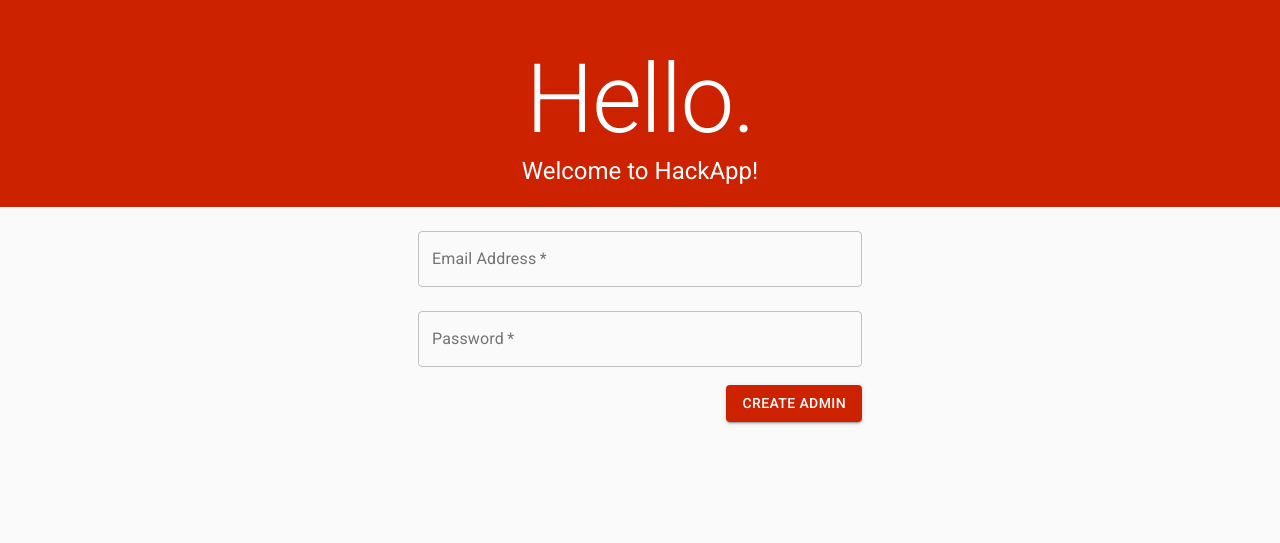
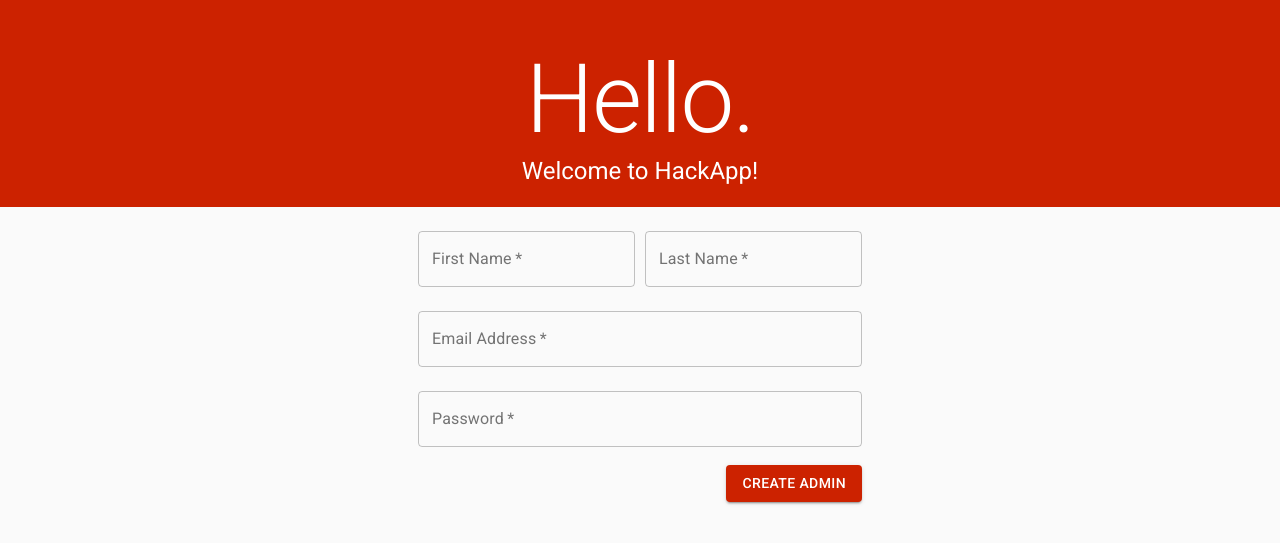
Before and after one commit to evscott/hackapp-client, a React (Create React App) app: page /setup in a window 1280 px wide. Shown: the part 107-650 px from the top of the page. Built offline with nearby package versions, Linux system fonts and the light colour scheme; what react-mde, showdown would draw is missing.

Commit message:
Pulled the user login/signup into a separate form

```diff
--- a/src/components/setup/SetupAdminForm.js
+++ /dev/null
@@ -1,64 +0,0 @@
-import React from "react";
-import PropTypes from "prop-types";
-import Button from "@material-ui/core/Button";
-import TextField from "@material-ui/core/TextField";
-import RightButtonBar from "../reusable/RightButtonBar";
-import { makeStyles } from "@material-ui/core/styles";
-
-/**
- * This defines the styles for the React component.
- */
-const useStyles = makeStyles(theme => {
-  return {
-    form: {
-      width: "100%",
-      marginTop: theme.spacing(1)
-    }
-  };
-});
-
-/**
- * The form for creating an administrator when first setting up
- * the web application.
- * @param props The properties passed in
- */
-export default function SetupAdminForm(props) {
-  const classes = useStyles();
-
-  return (
-    <form className={classes.form} noValidate>
-      <TextField
-        variant={"outlined"}
-        required
-        fullWidth
-        id={"email"}
-        label={"Email Address"}
-        name={"email"}
-        margin={"normal"}
-      />
-      <TextField
-        variant={"outlined"}
-        required
-        fullWidth
-        id={"password"}
-        label={"Password"}
-        name={"password"}
-        margin={"normal"}
-      />
-      <RightButtonBar>
-        <Button
-          variant="contained"
-          color="primary"
-          onClick={props.handleCreateAdmin}
-        >
-          Create Admin
-        </Button>
-      </RightButtonBar>
-    </form>
-  );
-}
-
-SetupAdminForm.propTypes = {
-  // Function for what to do when want to create an admin
-  handleCreateAdmin: PropTypes.func.isRequired
-};
--- a/src/components/setup/SetupPage.js
+++ b/src/components/setup/SetupPage.js
@@ -3,10 +3,10 @@ import Slide from "@material-ui/core/Slide";
 import Typography from "@material-ui/core/Typography";
 import Container from "@material-ui/core/Container";
 import { Redirect } from "react-router-dom";
-import SetupAdminForm from "./SetupAdminForm";
 import SetupOrgForm from "./SetupOrgForm";
 import { makeStyles } from "@material-ui/core/styles";
 import { DASHBOARD_ROUTE } from "../../routes";
+import UserForm from "../signin_forms/UserForm";
 
 /** The index for the register a new admin page. */
 const REGISTER_ADMIN_PAGE = 0;
@@ -111,7 +111,11 @@ export default function SetupPage() {
           className={classes.slide}
         >
           <Container maxWidth={"xs"}>
-            <SetupAdminForm handleCreateAdmin={handleCreateAdmin} />
+            <UserForm
+              onCompleteText="Create Admin"
+              onComplete={handleCreateAdmin}
+              getUsername
+            />
           </Container>
         </Slide>
 
--- /dev/null
+++ b/src/components/signin_forms/UserForm.js
@@ -0,0 +1,136 @@
+import React, { useState } from "react";
+import PropTypes from "prop-types";
+import Button from "@material-ui/core/Button";
+import TextField from "@material-ui/core/TextField";
+import { makeStyles } from "@material-ui/core/styles";
+import RightButtonBar from "../reusable/RightButtonBar";
+
+/**
+ * This defines the styles for the React component.
+ */
+const useStyles = makeStyles(theme => {
+  return {
+    form: {
+      width: "100%",
+      marginTop: theme.spacing(1)
+    },
+    row: {
+      display: "flex"
+    },
+    rowItem: {
+      flexGrow: 1,
+      maxWidth: "none"
+    },
+    leftMargin: {
+      marginLeft: 10
+    }
+  };
+});
+
+/**
+ * A user login/signup form that accepts the email and password.
+ * Optionally, it can also take in a first and last name.
+ * Has a submit button (with custom text/functionality) and an
+ * optional cancel button.
+ */
+export default function UserForm(props) {
+  // The user's inputted first name
+  const [firstName, setFirstName] = useState("");
+  // The user's inputted last name
+  const [lastName, setLastName] = useState("");
+  // The user's inputted email address
+  const [email, setEmail] = useState("");
+  // The user's inputted password
+  const [password, setPassword] = useState("");
+
+  const classes = useStyles();
+
+  /**
+   * Gets fields for accepting the user's first and last name.
+   * Only shows if there is a property "getUsername" set to true.
+   */
+  const getUsernameFields = () => {
+    if (props.getUsername) {
+      return (
+        <div className={classes.row}>
+          <TextField
+            className={classes.rowItem}
+            variant="outlined"
+            required
+            label="First Name"
+            margin="normal"
+            value={firstName}
+            onChange={e => setFirstName(e.target.value)}
+          />
+          <TextField
+            className={`${classes.rowItem} ${classes.leftMargin}`}
+            variant="outlined"
+            required
+            label="Last Name"
+            margin="normal"
+            value={lastName}
+            onChange={e => setLastName(e.target.value)}
+          />
+        </div>
+      );
+    }
+  };
+
+  /** Gets the cancel button, if cancel functionality is passed as a prop */
+  const getCancelButton = () => {
+    if (props.onCancel) {
+      return (
+        <Button variant="contained" color="primary" onClick={props.onCancel}>
+          Cancel
+        </Button>
+      );
+    }
+  };
+
+  /** Passes the user information to the onComplete prop function */
+  const onComplete = () => {
+    props.onComplete({ firstName, lastName, email, password });
+  };
+
+  return (
+    <form className={classes.form} noValidate>
+      {getUsernameFields()}
+      <TextField
+        variant="outlined"
+        required
+        fullWidth
+        label="Email Address"
+        margin="normal"
+        value={email}
+        onChange={e => setEmail(e.target.value)}
+      />
+      <TextField
+        variant="outlined"
+        type="password"
+        required
+        fullWidth
+        label="Password"
+        margin="normal"
+        value={password}
+        onChange={e => setPassword(e.target.value)}
+      />
+      <RightButtonBar>
+        {getCancelButton()}
+        <Button variant="contained" color="primary" onClick={onComplete}>
+          {props.onCompleteText}
+        </Button>
+      </RightButtonBar>
+    </form>
+  );
+}
+
+UserForm.propTypes = {
+  // Whether or not it should accept the user's name
+  getUsername: PropTypes.bool,
+  // The text on the button for completing the input
+  onCompleteText: PropTypes.string.isRequired,
+  // The function called on cancelling the input
+  onCancel: PropTypes.func,
+  // The function called on completing the input
+  onComplete: PropTypes.func.isRequired
+};
--- a/src/redux/reducers/user.js
+++ b/src/redux/reducers/user.js
@@ -8,23 +8,26 @@ import { SIGNIN_USER, SIGNOUT_USER } from "../actions/actionTypes";
  */
 const initialState = {
   loggedIn: true,
-  uid: 0,
-  firstName: "Graeme",
-  lastName: "Zinck",
-  email: "graeme@zinck.com",
-  admin: true
+  user: {
+    uid: 0,
+    firstName: "Graeme",
+    lastName: "Zinck",
+    email: "graeme@zinck.com",
+    admin: true
+  }
 };
 
 /**
  * Reducer for the user branch of the Redux state tree. It accepts actions that
  * change user information and modifies the state to accommodate.
+ *
  * @param state The currently signed in user
  * @param action The action to perform on the data
  */
 export default function user(state = initialState, action) {
   switch (action.type) {
     case SIGNIN_USER:
-      return action.user;
+      return { ...state, user: action.user };
     case SIGNOUT_USER:
       return { loggedIn: false };
     default:
```
